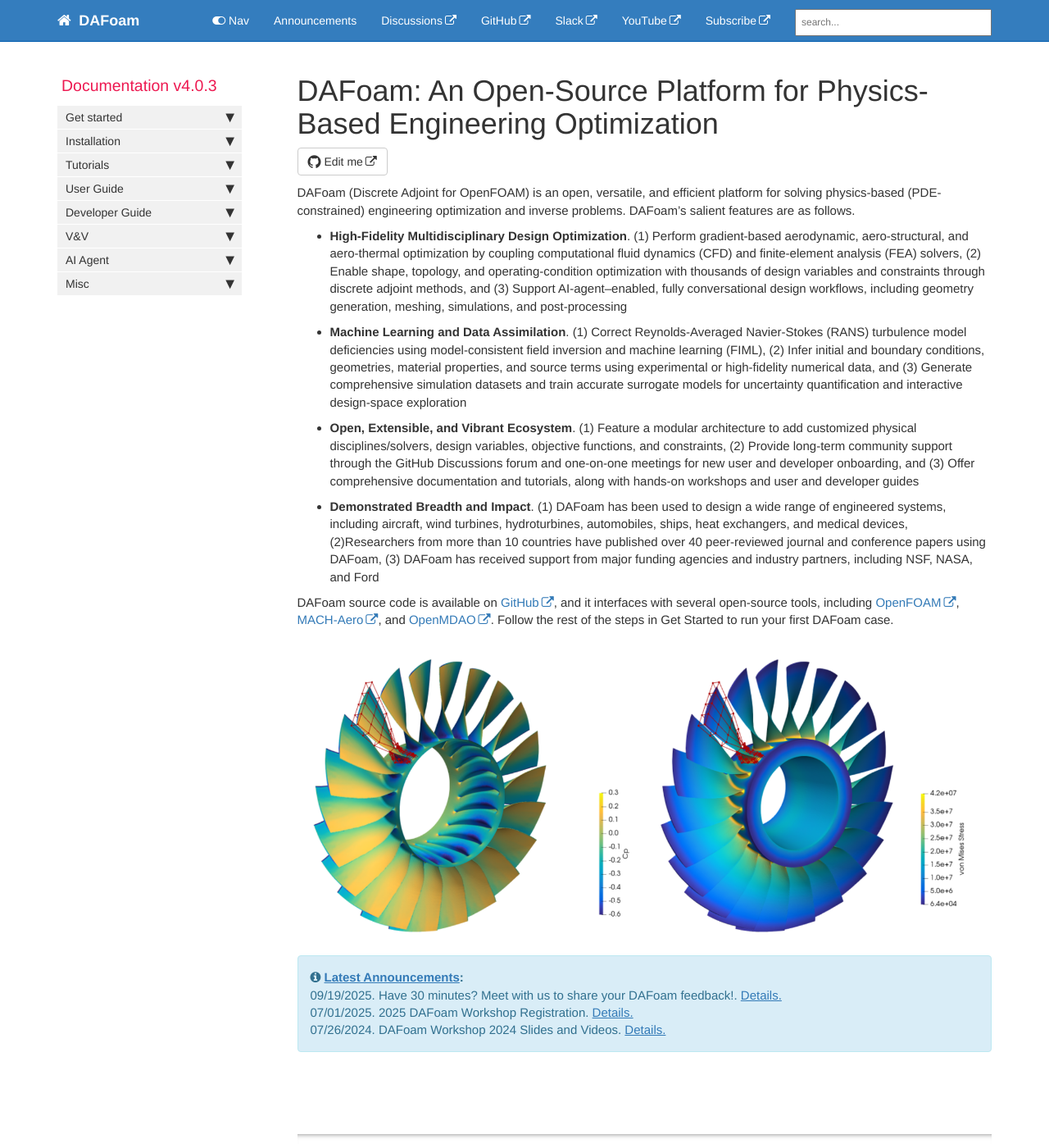
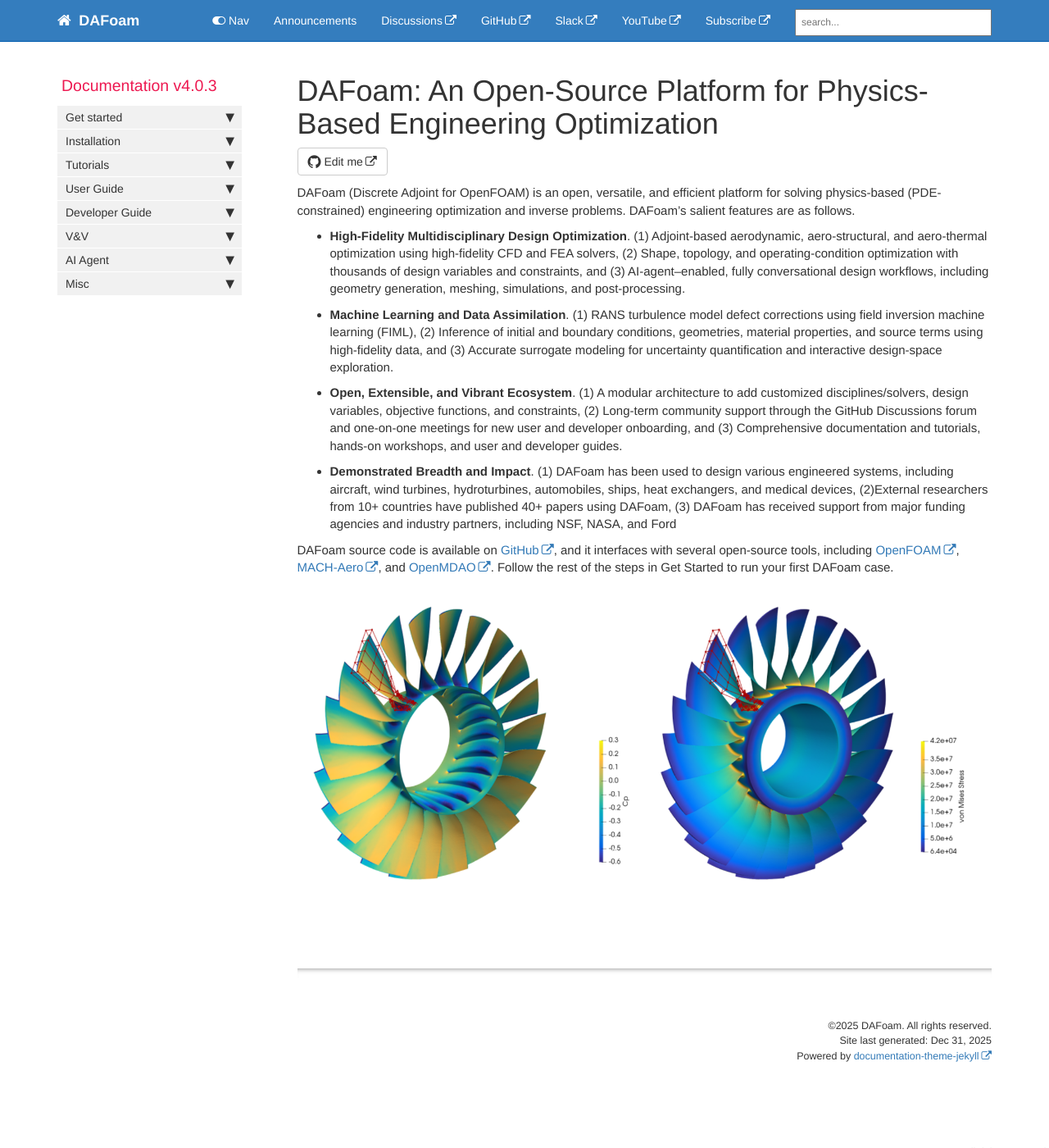
Before and after one commit to DAFoam/DAFoam.github.io, a Jekyll site: the page built from pages/mydoc/mydoc_get_started_home.md, in a window 1280 px wide and 1400 px high. Shown: the whole window at 82% size. Built offline with Jekyll 4.4.1, drawn with Linux system fonts in a browser that asks for light colours; comment, search, counter and statistics services are not loaded.

Commit message:
content update

```diff
--- a/pages/mydoc/mydoc_get_started_home.md
+++ b/pages/mydoc/mydoc_get_started_home.md
@@ -9,13 +9,13 @@ folder: mydoc
 
 DAFoam (Discrete Adjoint for OpenFOAM) is an open, versatile, and efficient platform for solving physics-based (PDE-constrained) engineering optimization and inverse problems. DAFoam's salient features are as follows.
 
-- **High-Fidelity Multidisciplinary Design Optimization**. (1) Perform gradient-based aerodynamic, aero-structural, and aero-thermal optimization by coupling computational fluid dynamics (CFD) and finite-element analysis (FEA) solvers, (2) Enable shape, topology, and operating-condition optimization with thousands of design variables and constraints through discrete adjoint methods, and (3) Support AI-agent–enabled, fully conversational design workflows, including geometry generation, meshing, simulations, and post-processing
+- **High-Fidelity Multidisciplinary Design Optimization**. (1) Adjoint-based aerodynamic, aero-structural, and aero-thermal optimization using high-fidelity CFD and FEA solvers, (2) Shape, topology, and operating-condition optimization with thousands of design variables and constraints, and (3) AI-agent–enabled, fully conversational design workflows, including geometry generation, meshing, simulations, and post-processing.
 
-- **Machine Learning and Data Assimilation**. (1) Correct Reynolds-Averaged Navier-Stokes (RANS) turbulence model deficiencies using model-consistent field inversion and machine learning (FIML), (2) Infer initial and boundary conditions, geometries, material properties, and source terms using experimental or high-fidelity numerical data, and (3) Generate comprehensive simulation datasets and train accurate surrogate models for uncertainty quantification and interactive design-space exploration
+- **Machine Learning and Data Assimilation**. (1) RANS turbulence model defect corrections using field inversion machine learning (FIML), (2) Inference of initial and boundary conditions, geometries, material properties, and source terms using high-fidelity data, and (3) Accurate surrogate modeling for uncertainty quantification and interactive design-space exploration.
 
-- **Open, Extensible, and Vibrant Ecosystem**. (1) Feature a modular architecture to add customized physical disciplines/solvers, design variables, objective functions, and constraints, (2) Provide long-term community support through the GitHub Discussions forum and one-on-one meetings for new user and developer onboarding, and (3) Offer comprehensive documentation and tutorials, along with hands-on workshops and user and developer guides
+- **Open, Extensible, and Vibrant Ecosystem**. (1) A modular architecture to add customized disciplines/solvers, design variables, objective functions, and constraints, (2) Long-term community support through the GitHub Discussions forum and one-on-one meetings for new user and developer onboarding, and (3) Comprehensive documentation and tutorials, hands-on workshops, and user and developer guides.
 
-- **Demonstrated Breadth and Impact**. (1) DAFoam has been used to design a wide range of engineered systems, including aircraft, wind turbines, hydroturbines, automobiles, ships, heat exchangers, and medical devices, (2)Researchers from more than 10 countries have published over 40 peer-reviewed journal and conference papers using DAFoam, (3) DAFoam has received support from major funding agencies and industry partners, including NSF, NASA, and Ford
+- **Demonstrated Breadth and Impact**. (1) DAFoam has been used to design various engineered systems, including aircraft, wind turbines, hydroturbines, automobiles, ships, heat exchangers, and medical devices, (2)External researchers from 10+ countries have published 40+ papers using DAFoam, (3) DAFoam has received support from major funding agencies and industry partners, including NSF, NASA, and Ford
 
 DAFoam source code is available on [GitHub](https://github.com/mdolab/dafoam), and it interfaces with several open-source tools, including [OpenFOAM](https://www.openfoam.com), [MACH-Aero](https://mdolab-mach-aero.readthedocs-hosted.com/en/latest/index.html), and [OpenMDAO](https://openmdao.org). Follow the rest of the steps in Get Started to run your first DAFoam case.
 
@@ -55,12 +55,4 @@ DAFoam source code is available on [GitHub](https://github.com/mdolab/dafoam), a
     </div>
 </div>
 
-<div markdown="span" class="alert alert-info" role="alert"><i class="fa fa-info-circle"></i>
-<b>[Latest Announcements](news.html):</b>
-{% for post in site.posts limit:3 %}
-  {{ post.date | date: "%m/%d/%Y" }}. {{ post.title }}. <a href="{{ post.permalink }}">Details.</a>
-{% endfor %}
-</div>
-
-
 {% include links.html %}
```
